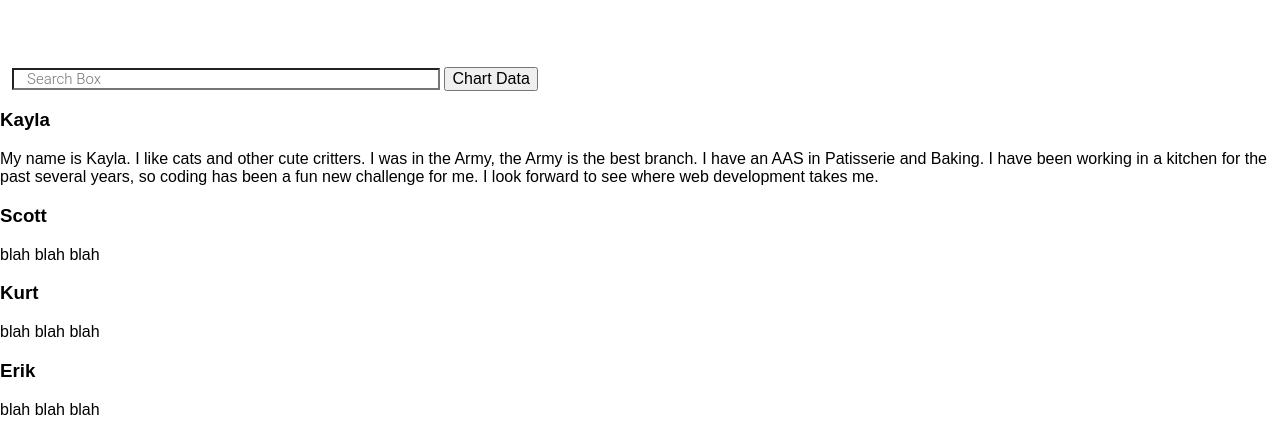
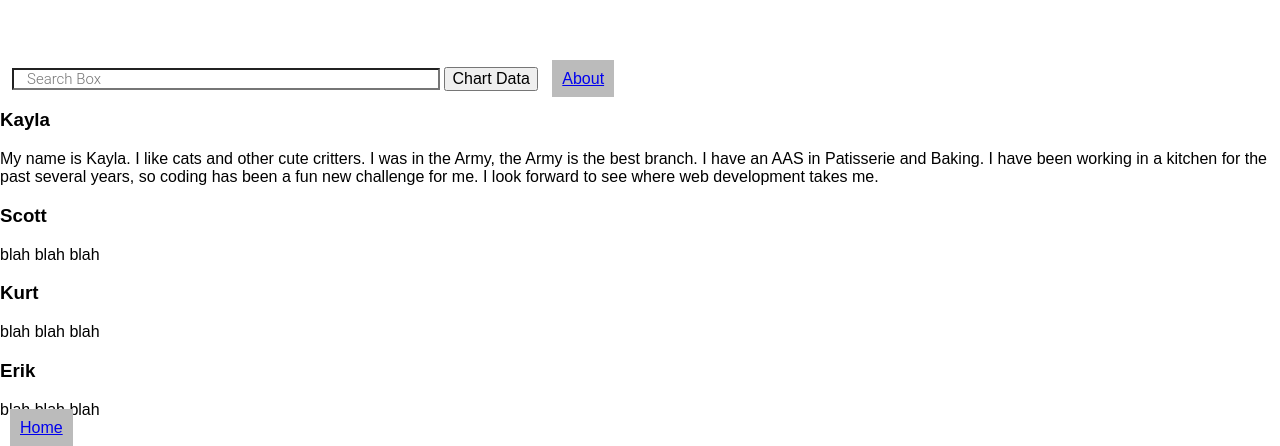
Before and after one commit to ScottBrenden/meteor-mapper, a website: page public/index.html in a window 1280 px wide. Shown: the part 1010-1456 px from the top of the page. Before the commit the page ends 1429 px from the top, so only its background shows below. Drawn offline with nearby package versions, Linux system fonts and the light colour scheme; some packages are replaced by stand-ins of ours; a web font is replaced by a local one.

Commit message:
added buttons for page navigation

```diff
--- a/public/index.html
+++ b/public/index.html
@@ -70,6 +70,7 @@
       <script src="scripts/views/mapView.js"></script>
       <script async defer src="https://maps.googleapis.com/maps/api/js?key=AIzaSyC_E4yGMoGvpoLZw9fR1PKh6jeV1slJXWY&libraries=places"></script>
       <button id="chart">Chart Data</button>
+      <a href="/about" class="button">About</a>
     </section>
     <section id="about" class="page-tab">
 
--- a/public/scripts/controllers/mapController.js
+++ b/public/scripts/controllers/mapController.js
@@ -4,11 +4,10 @@
   const mapController = {};
 
   mapController.init = () => {
+    console.log('in mapController');
     Meteor.fetchAll(initAutocomplete);
-    console.log('in mapctrl init');
     $('#about').hide();
     $('#map-ilters').fadeIn('fast');
-    console.log('end mapctrl init');
   };
 
   module.mapController = mapController;
--- a/public/scripts/views/aboutView.js
+++ b/public/scripts/views/aboutView.js
@@ -20,3 +20,5 @@ aboutUsData.forEach(function(personObject) {
 aboutUs.forEach(function(stillUs){
   $('#about').append(stillUs.toHtml());
 });
+
+$('#about').append(`<a href="/" class="button">Home</a>`);
--- a/public/styles/base.css
+++ b/public/styles/base.css
@@ -8,3 +8,9 @@ h1{
 #filters {
   display: flex;
 }
+
+a.button {
+  background-color: #bbb;
+  padding: 10px;
+  margin: 10px;
+}
--- a/server.js
+++ b/server.js
@@ -10,8 +10,8 @@ const request = require('superagent');
 const nasaURL = 'https://data.nasa.gov/resource/y77d-th95.json';
 
 // const conString = 'postgres://postgres:potatobabe@localhost:5432/meteors';
-const conString = 'postgres://postgres:1234@localhost:5432/meteors';
-// const conString = 'postgres://postgres:flight19@localhost:5432/meteors';
+// const conString = 'postgres://postgres:1234@localhost:5432/meteors';
+const conString = 'postgres://postgres:flight19@localhost:5432/meteors';
 //const conString = 'postgres://postgres:1234@localhost:5432/meteors';
 // const conString = process.env.DATABASE_URL || 'postgres://postgres:hofbrau@localhost:5432/meteors';
 
```
